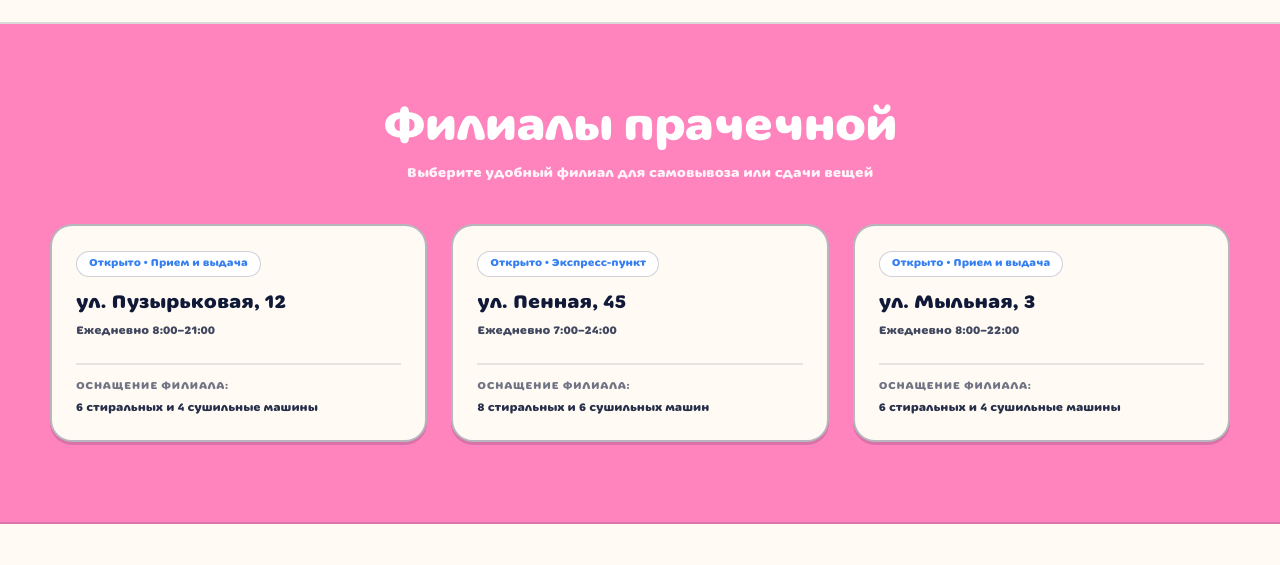
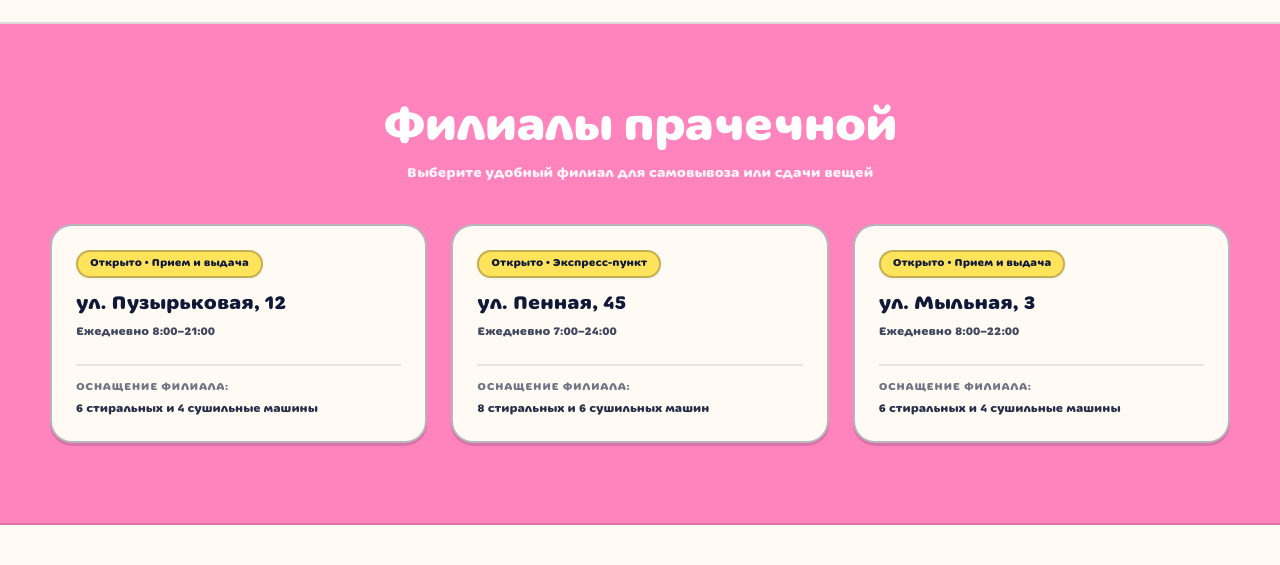
Before and after one commit to eueeeo/bubble, a Laravel app: page / in a window 1280 px wide. Shown: the part 3711-4276 px from the top of the page. Run offline with Laravel 12, Linux system fonts and the light colour scheme; style sheets or scripts are compiled from the project's sources; parts of the project's set-up code (start-up, migrations or seed data) failed here and were passed over; some libraries are stand-ins or nearby versions.

Commit message:
Make branch status badges yellow in brutalist style

```diff
--- a/resources/js/views/HomeView.vue
+++ b/resources/js/views/HomeView.vue
@@ -635,7 +635,7 @@
             class="bg-bubble-cream dark:bg-[#131d33] border-2 border-bubble-dark/30 dark:border-[#24355a] rounded-[22px] shadow-brutal p-6 text-bubble-dark dark:text-[#f1f5fd] flex flex-col justify-between hover:-translate-y-1 transition-all"
           >
             <div>
-              <span class="inline-block px-3 py-1 rounded-full border border-bubble-dark/20 text-[11px] font-black bg-white dark:bg-[#0c1424] text-bubble-blue dark:text-bubble-blue-ice mb-3">
+              <span class="inline-block px-3 py-1 rounded-full border-2 border-bubble-dark text-[11px] font-black bg-bubble-yellow text-bubble-dark shadow-sm mb-3">
                 {{ addr.status }}
               </span>
               <h3 class="font-black text-xl text-bubble-dark dark:text-[#f1f5fd] mb-1.5">{{ addr.title }}</h3>
```
